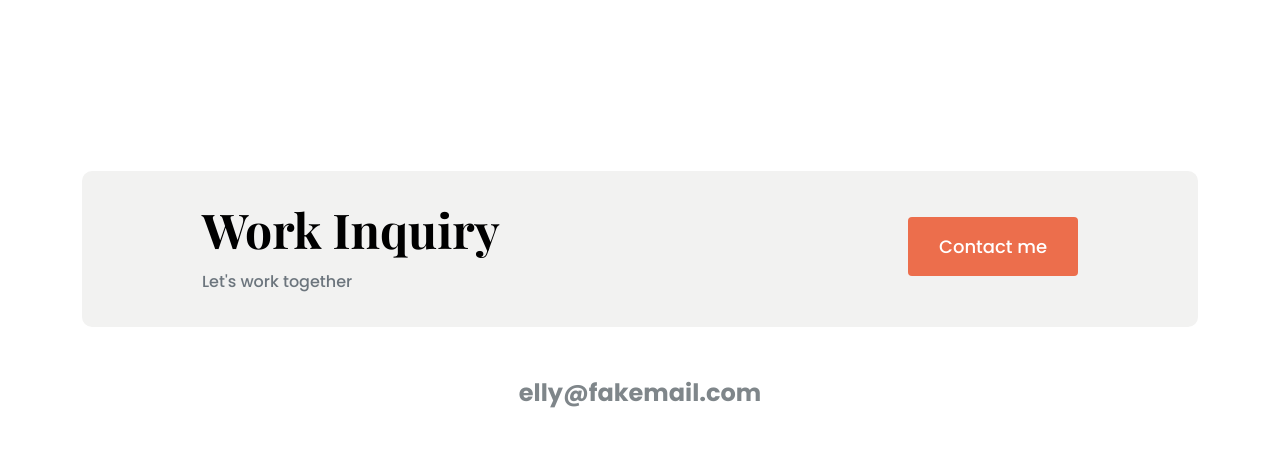
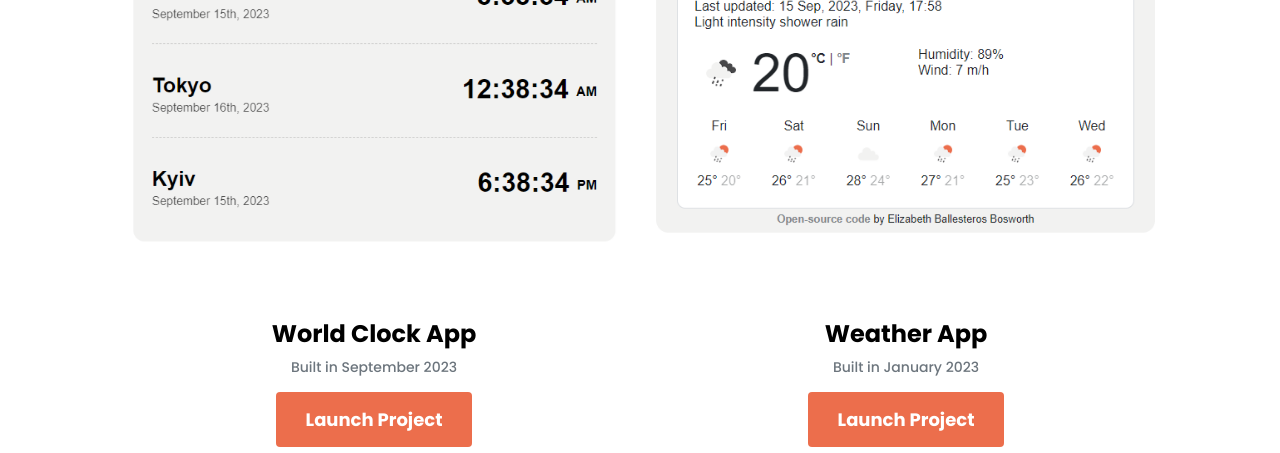
Before and after one commit to grumpyalpaca/portfolio-elly, a plain HTML site: page work.html in a window 1280 px wide. Shown: the part 588-1041 px from the top of the page. Drawn offline with nearby package versions, Linux system fonts and the light colour scheme.

Commit message:
Update work.html
images code fix

```diff
--- a/work.html
+++ b/work.html
@@ -38,7 +38,7 @@
             <div class="row">
                 <div class="col-md-6 mb-4">
                     <img
-                        src="images/world-clock.png"
+                        src="world-clock.png"
                         class="img-fluid mb-3 rounded"
                         alt="World Clock preview"
                     />
@@ -57,7 +57,7 @@
                 </div>
                 <div class="col-md-6 mb-4">
                     <img
-                        src="images/weather.png"
+                        src="weather.png"
                         class="img-fluid mb-3 rounded"
                         alt="Weather project preview"
                     />
```
